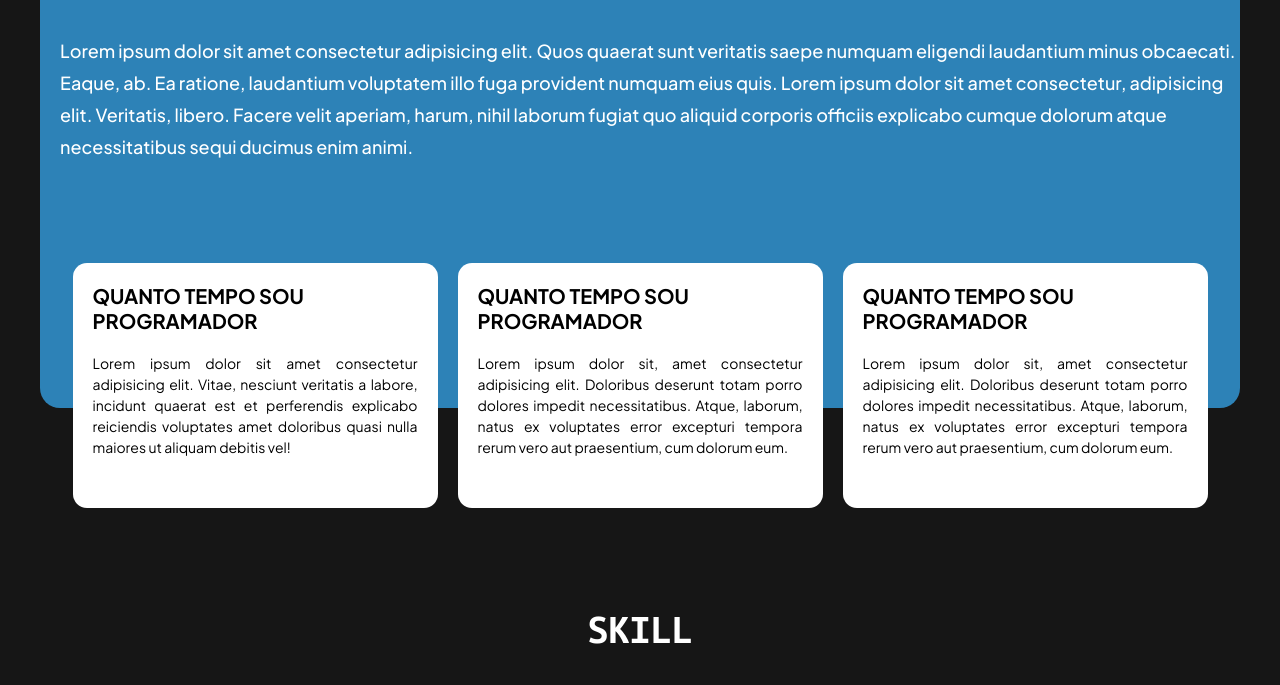
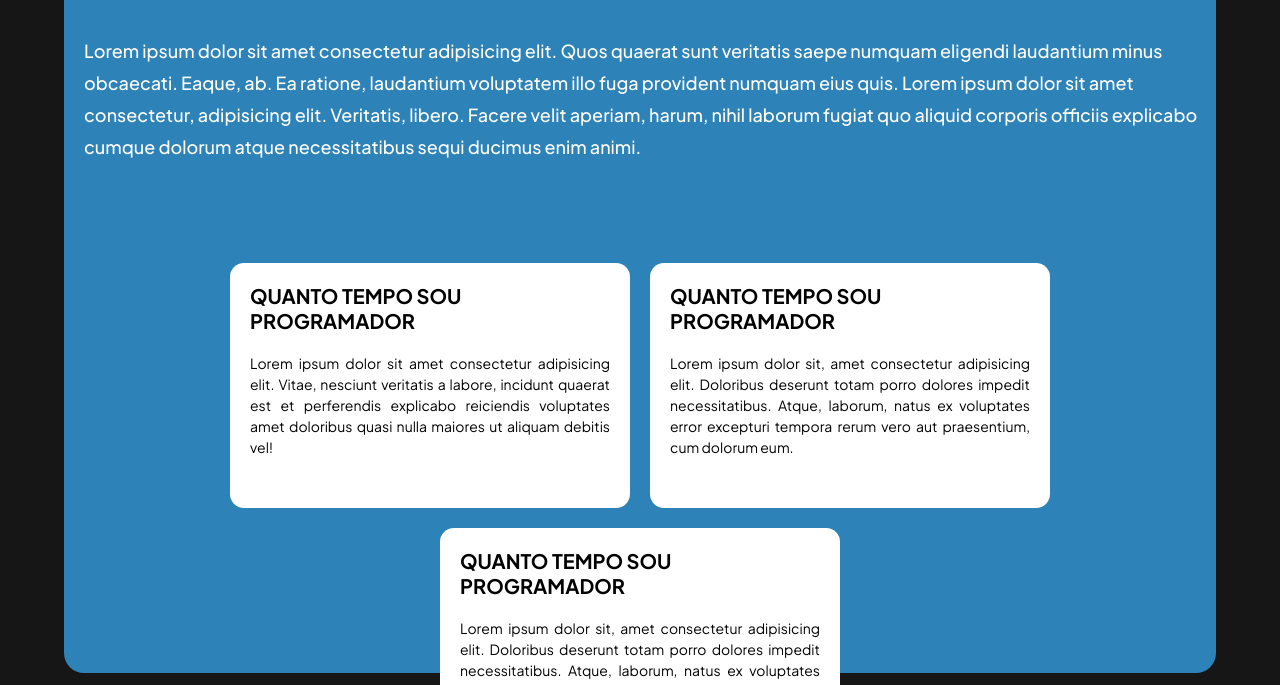
Before and after one commit to etivaldosouza/portfolio, a plain HTML site: page index.html in a window 1280 px wide. Shown: the part 603-1288 px from the top of the page. Drawn offline with Linux system fonts and the light colour scheme; a web font is replaced by a local one.

Commit message:
Update style.css

```diff
--- a/estilos/style.css
+++ b/estilos/style.css
@@ -94,7 +94,8 @@ body {
 .conteudo-secundario {
     display: flex;
     flex-flow: column;
-    width: 1200px;
+    max-width: 1365px;
+    width: 90%;
     background-color:rgba(45, 130, 183, 1);
     border-radius: 20px;
 }
@@ -122,10 +123,11 @@ body {
     flex-flow: row wrap;
     gap:20px;
     justify-content: center;
+
 }
 
 .cards {
-    width: 365px;
+    width: 400px;
     height: 245px;
     background-color: #ffffff;
     position: relative;
@@ -256,7 +258,7 @@ body {
 
 .rodape-itens{
     display: flex;
-    flex-flow: row nowrap;
+    flex-flow: row wrap;
     gap: 100px;
     padding-left: 150px;
 }
```
